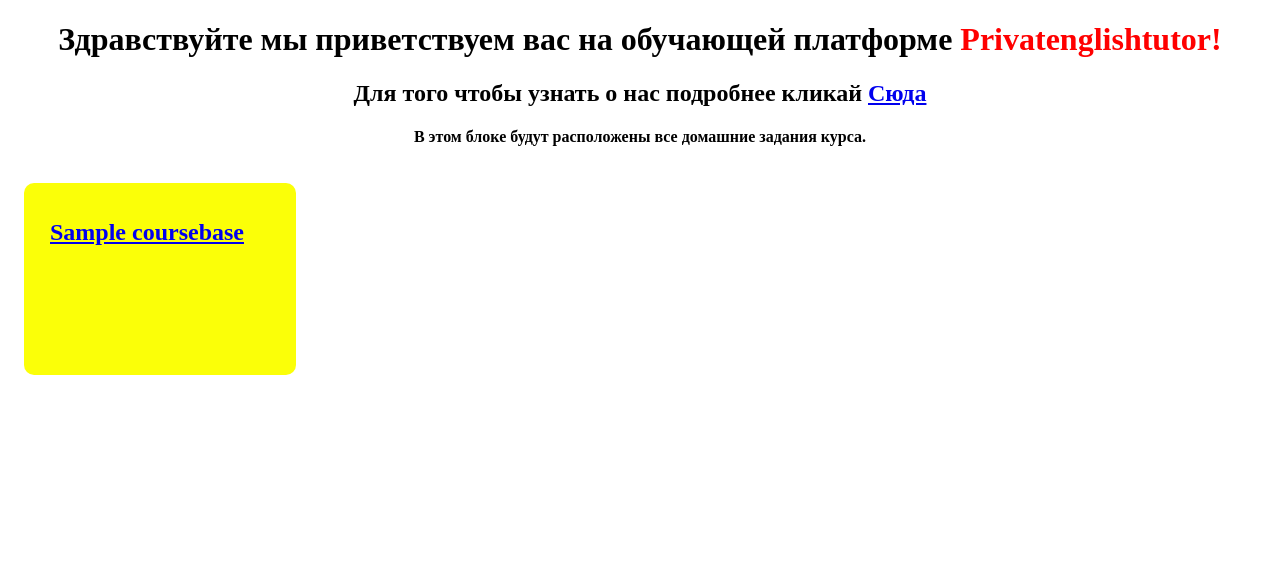
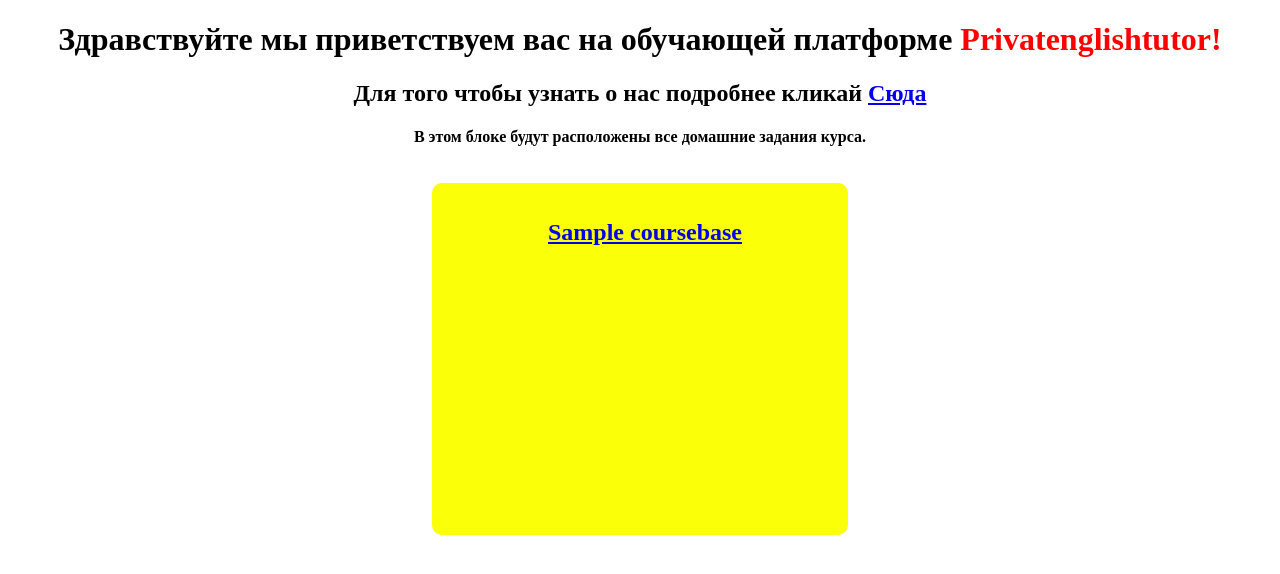
Before and after one commit to Promotion-KMV/private_english, a Django app: page /udemy_course_base/ in a window 1280 px wide. Shown: the top 574 px of the page. Run offline with Django 3.2, Linux system fonts and the light colour scheme; tables that the repository leaves empty hold one stand-in row (values such as "Sample post"); some libraries are stand-ins or nearby versions.

Commit message:
mod udemy homework

```diff
--- a/english_teacher/templates/udemy_course/udemy_index.html
+++ b/english_teacher/templates/udemy_course/udemy_index.html
@@ -18,7 +18,7 @@
         <h4 style='text-align: center;'>В этом блоке будут расположены все домашние задания курса.</h4>
         <div style='display: flex; flex-wrap: wrap'>
         {% for h in homework %}
-            <a href="{% url 'udemy_course_base:udemy_homework' h.slug %}"><div class="homework">
+            <a style='text-align: center; margin: auto;' href="{% url 'udemy_course_base:udemy_homework' h.slug %}"><div class="homework">
                 <h2 style="padding-left: 10px;">{{h.name}}</h2>
             </div></a>
         {% endfor %}
--- a/static/udemy_course_base/css/udemy_base_style.css
+++ b/static/udemy_course_base/css/udemy_base_style.css
@@ -8,6 +8,6 @@
     padding: 1em;
     background-color: #FBFF08FF;
     border-radius: 10px;
-    width: 30vh;
-    height: 20vh;
+    width: 30vw;
+    height: 40vh;
 }
```
